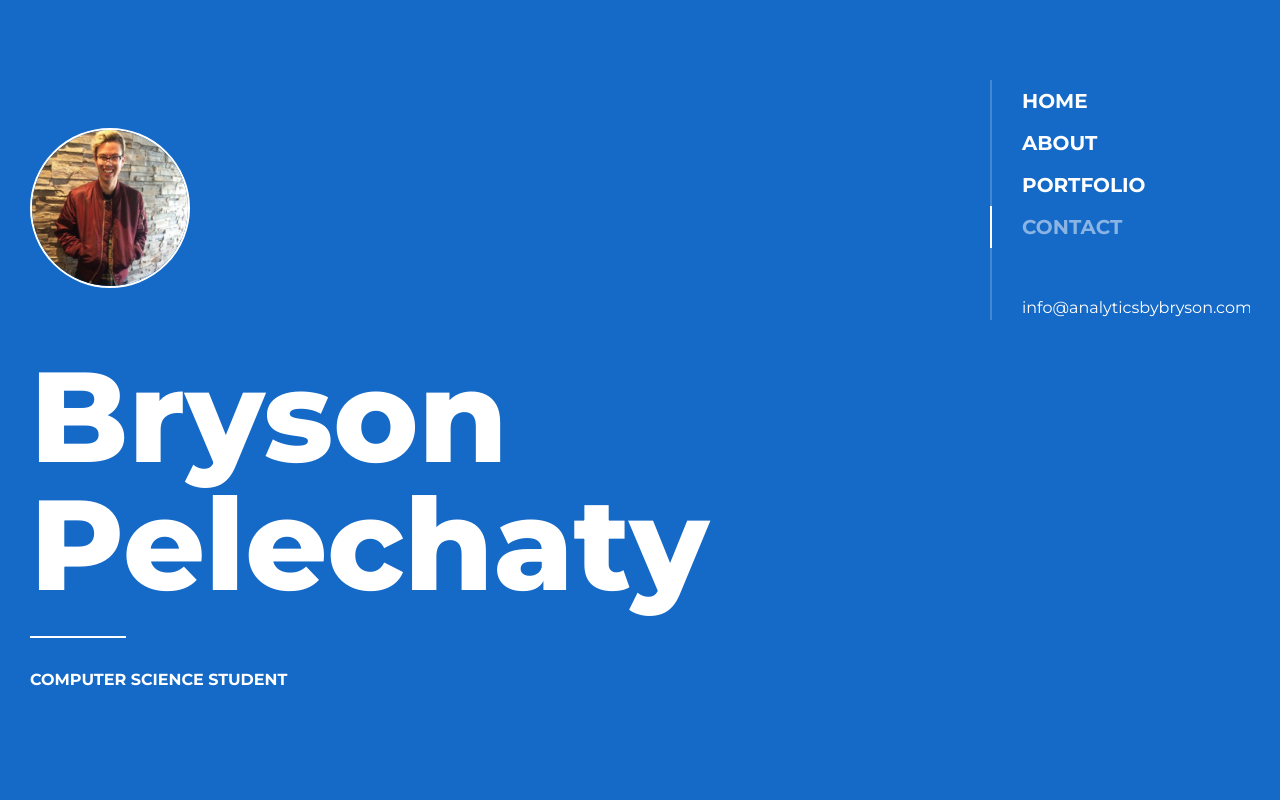
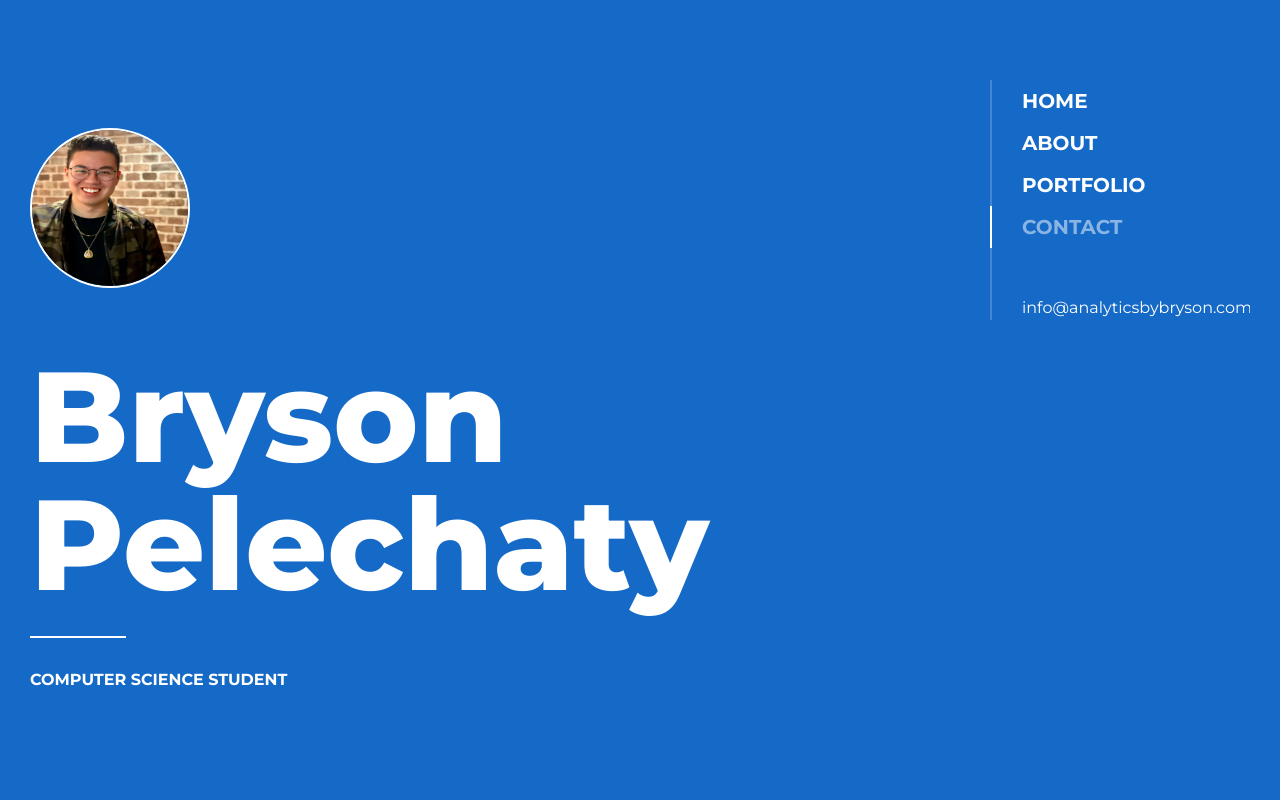
Before and after one commit to Bryson-P/Bryson-P.github.io, a plain HTML site: page index.html in a window 1280 px wide. Shown: the top 800 px of the page. Drawn offline with Linux system fonts and the light colour scheme.

Commit message:
Update index.html

```diff
--- a/index.html
+++ b/index.html
@@ -63,7 +63,7 @@
 					<section id="section-01" class="section section-sub-header animation interaction-in">
 						<div class="section-body">
 							<div class="jumbotron jumbotron-fluid pt-6 pt-lg-8 pb-0 mb-0">
-								<img src="me.jpg" class="jumbotron-img animation-translate animation-item-1"
+								<img src="Facetune.jpg" class="jumbotron-img animation-translate animation-item-1"
 									alt="Avatar">
 								<h1
 									class="display-1 display-animated display-animated-in animation-translate animation-item-2">
```
